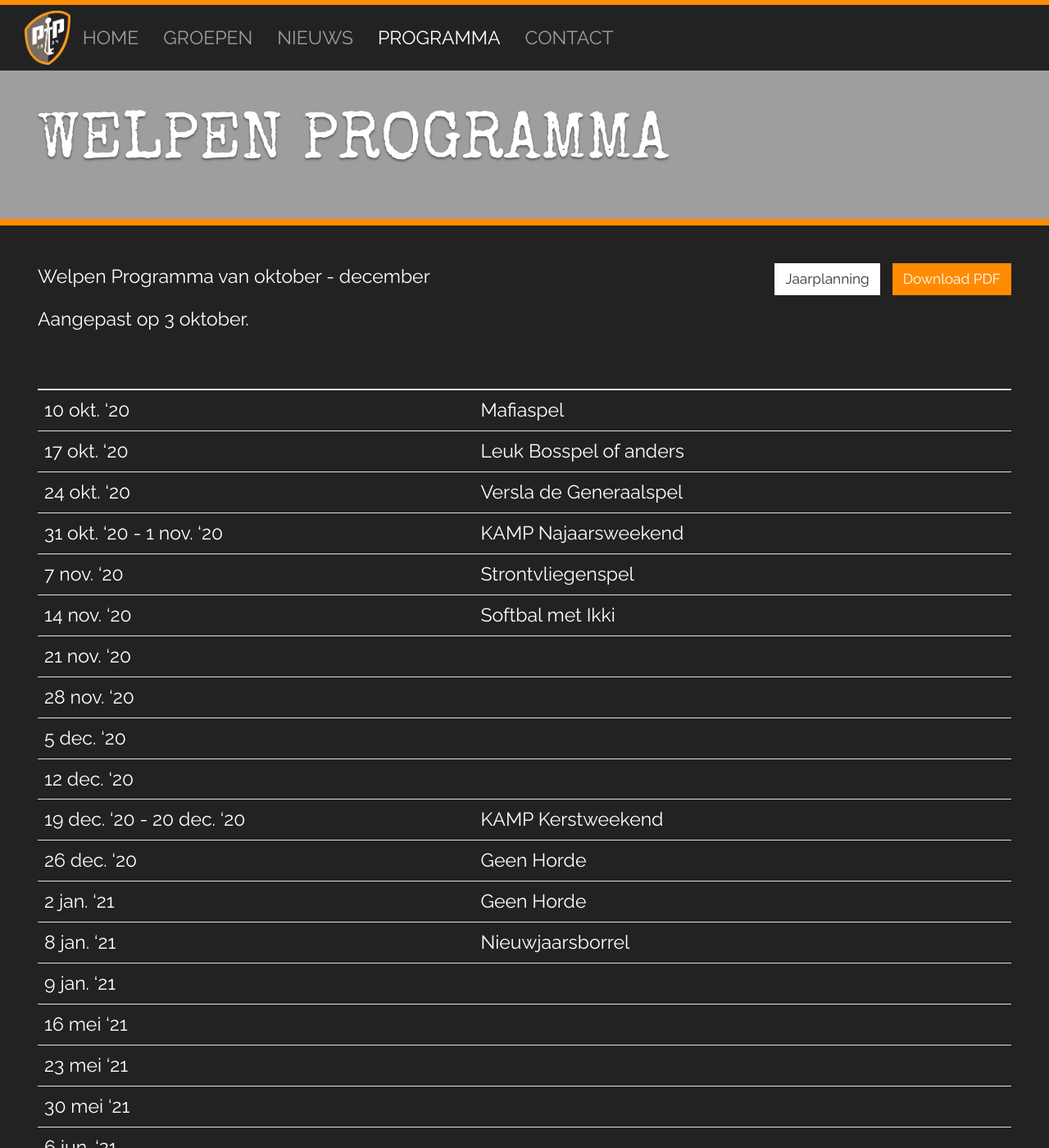
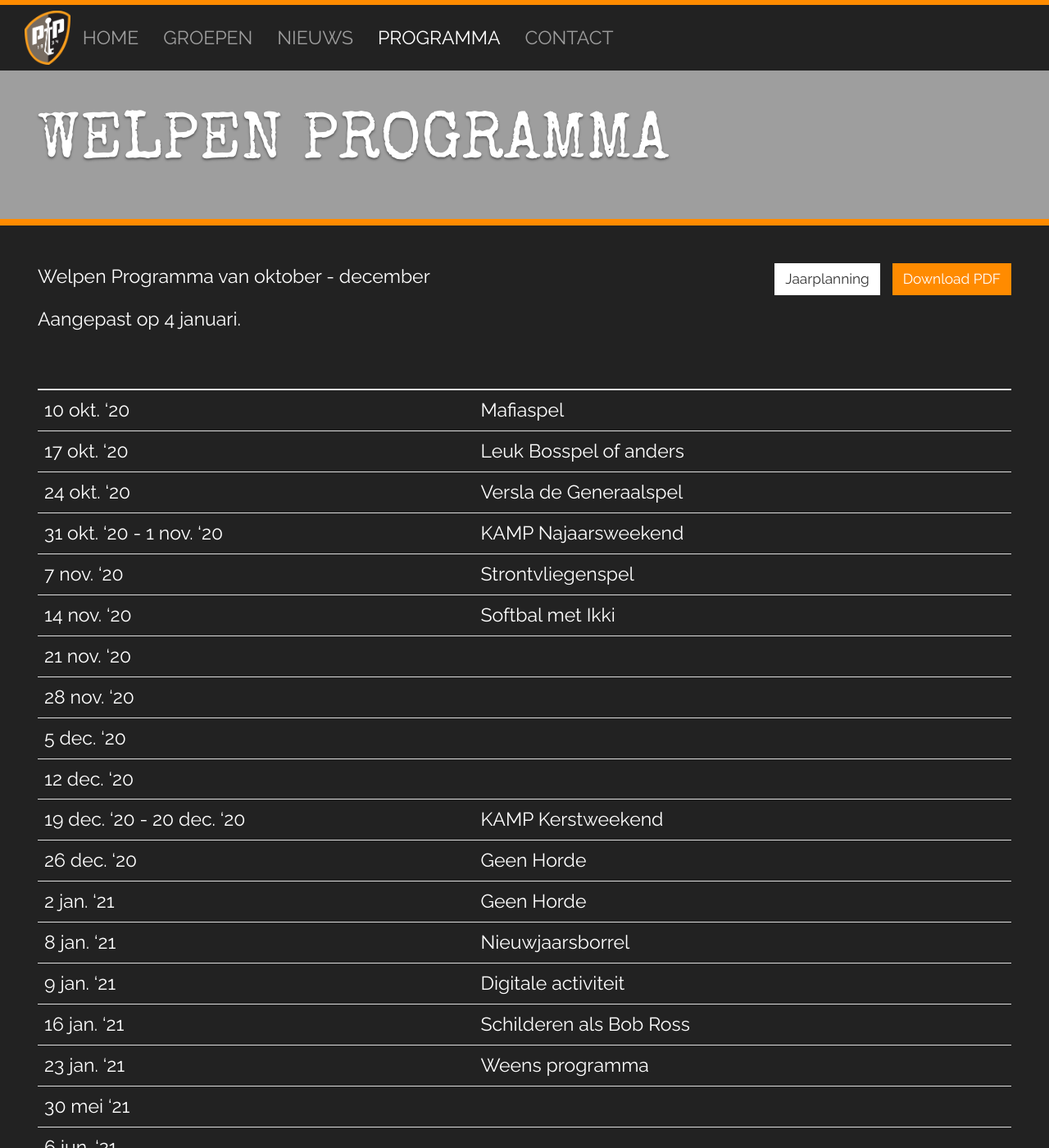
Before and after one commit to nognooitmeegemaakt/website, a Jekyll site: the page built from _agenda/welpen.md, in a window 1280 px wide and 1400 px high. Shown: the whole window at 82% size. Built offline with Jekyll 4.4.1, drawn with Linux system fonts in a browser that asks for light colours; some web fonts are replaced.

Commit message:
Update welpen.md Agenda through CMS
By Fabrizio Zanin (162.158.134.103)

```diff
--- a/_agenda/welpen.md
+++ b/_agenda/welpen.md
@@ -8,7 +8,7 @@ footer: "_Laatste wijziging 03-10-2020_"
 
 Welpen Programma van oktober - december
 
-Aangepast op 3 oktober.
+Aangepast op 4 januari.
 
 | | |
 |---|---|
@@ -26,9 +26,9 @@ Aangepast op 3 oktober.
 | 26 dec. '20 | Geen Horde |
 | 2 jan. '21 | Geen Horde |
 | 8 jan. '21 | Nieuwjaarsborrel |
-| 9 jan. '21 |  |
-| 16 mei '21 |  |
-| 23 mei '21 |  |
+| 9 jan. '21 | Digitale activiteit |
+| 16 jan. '21 | Schilderen als Bob Ross |
+| 23 jan. '21 | Weens programma |
 | 30 mei '21 |  |
 | 6 jun. '21 |  |
 | 13 jun. '21 |  |
```
